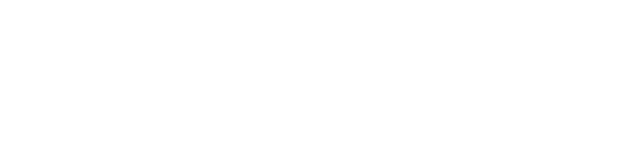
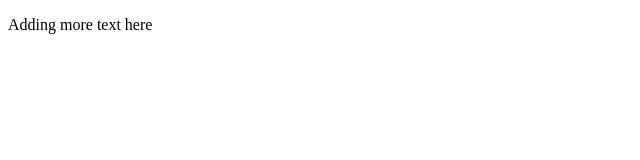
Before and after one commit to sebj11/js-fundamentals, a plain HTML site: page index.html in a window 1280 px wide. Shown: the whole page, without its empty margins (0-640 px from the left). Drawn offline with Linux system fonts and the light colour scheme.

Commit message:
adding paragrah to test git course

```diff
--- a/index.html
+++ b/index.html
@@ -6,6 +6,7 @@
   <title>JavaScript Fundamentals</title>
 </head>
 <body>
+  <p>Adding more text here</p>
 
 </body>
 </html>
```
